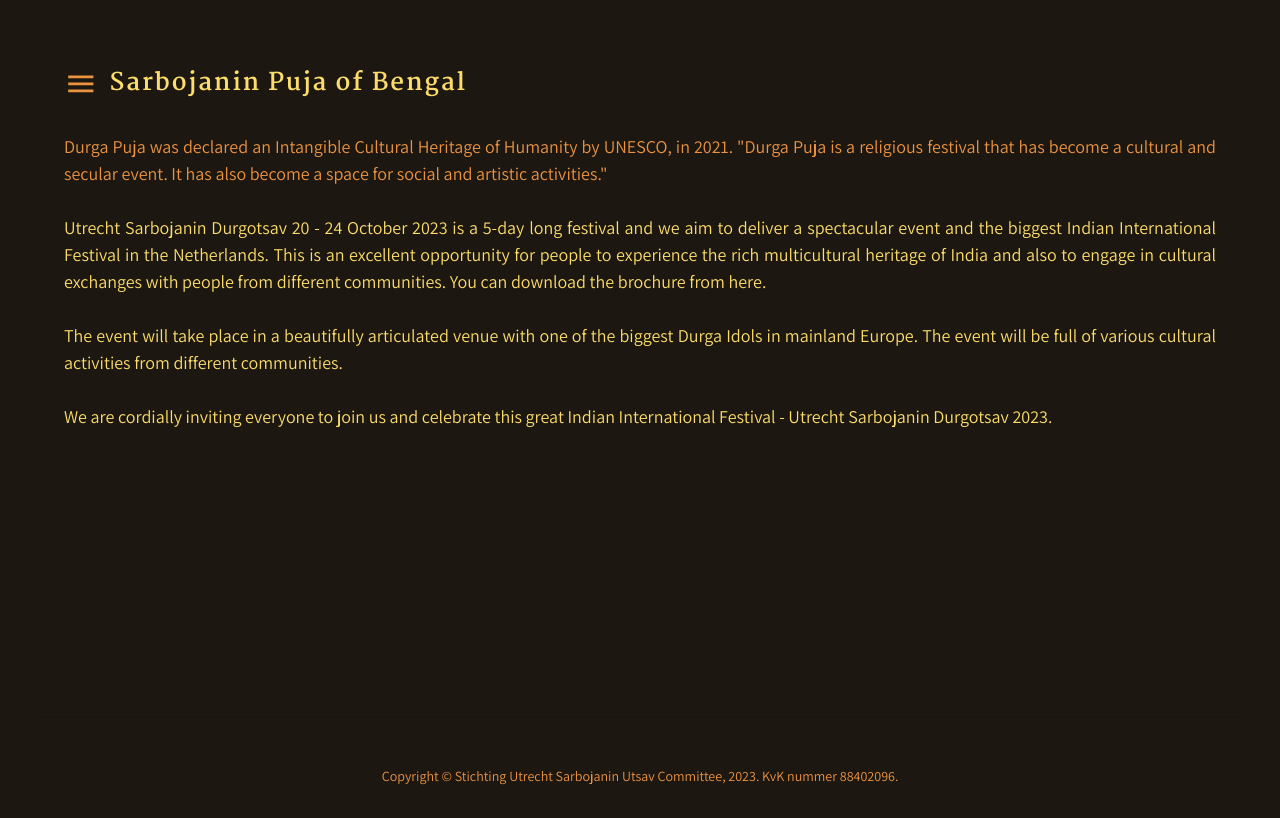
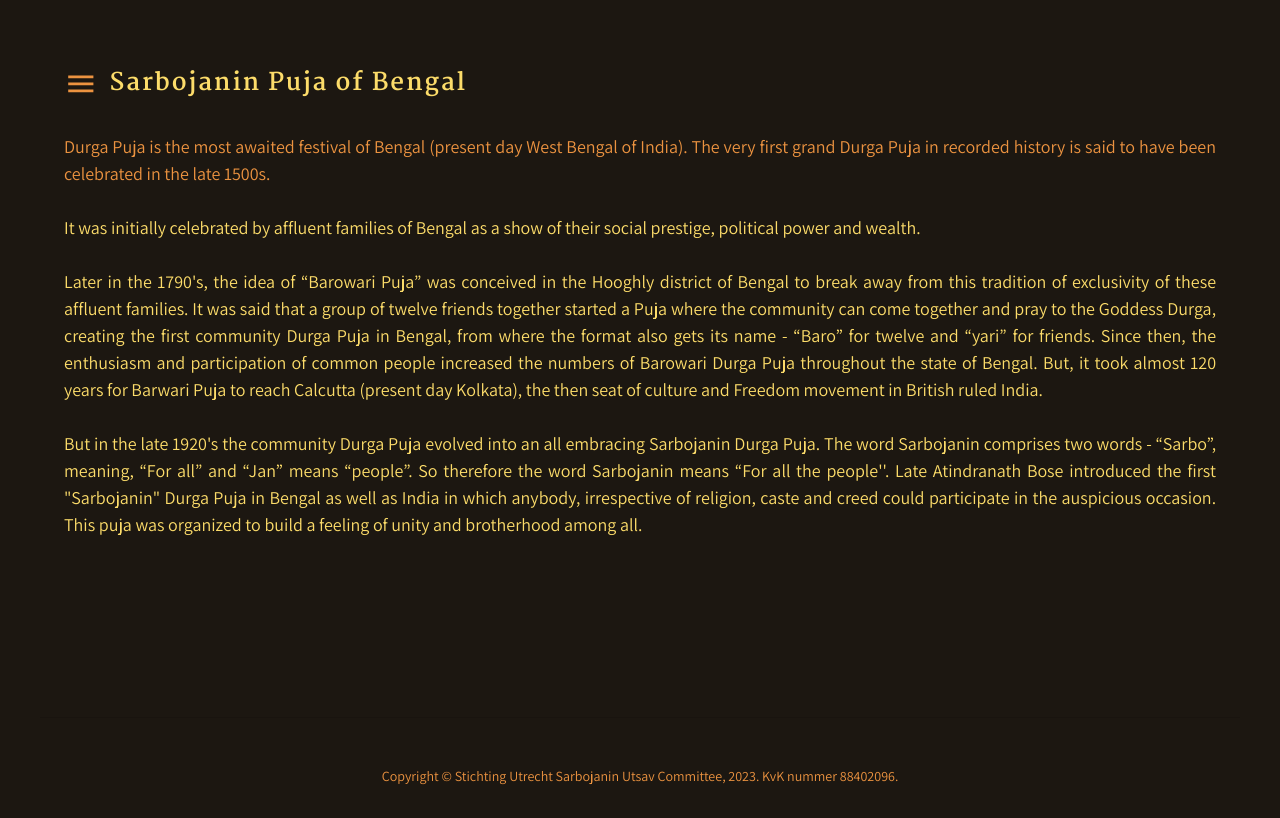
Before and after one commit to Utrecht-Sarbojanin/usuc-website, a React (Create React App) app: page /sarbojanin in a window 1280 px wide. Built offline with nearby package versions, Linux system fonts and the light colour scheme.

Commit message:
updated Home page

```diff
--- a/src/App.tsx
+++ b/src/App.tsx
@@ -13,6 +13,7 @@
 import { Durgotsav2023 } from './components/pages/Durgotsav2023';
 import { Sarbojanin } from './components/pages/Sarbojanin';
 import { Donation } from './components/pages/Donation';
+import { Memories } from './components/pages/Memories';
 
 const theme: Theme = createTheme(themeOptions);
 
@@ -30,6 +31,7 @@
           <Route path="/durgotsav2023" element={<Durgotsav2023 />} />
           <Route path="/sarbojanin" element={<Sarbojanin />} />
           <Route path="/donate" element={<Donation />} />
+          <Route path="/memories" element={<Memories />} />
         </Routes>
       </BrowserRouter>
       <Footer />
--- a/src/components/pages/Home.tsx
+++ b/src/components/pages/Home.tsx
@@ -172,7 +172,6 @@
 
 const NavigationButtons = () => {
   const navigate = useNavigate();
-
   const navigateTo = (path: String) => {
     // 👇️ navigate to /contacts
     navigate('/' + path);
@@ -243,7 +242,10 @@
   return (
     <Container sx={{ paddingTop: '40px' }} maxWidth="lg" component="main">
       <Grid container spacing={5} alignItems="flex-end">
-        <InfoCard title={'Our Sarbojanin Heritage'} buttonText="Read More">
+        <InfoCard
+          title={'Our Sarbojanin Heritage'}
+          buttonText="Read More"
+          target="sarbojanin">
           <Line>
             <Typography sx={{ display: 'inline-block' }}>
               {'Sarbojanin ['}
@@ -262,11 +264,17 @@
           </Line>
           <Line>{'The all embracing cultural heritage of Bengal'}</Line>
         </InfoCard>
-        <InfoCard title={'Upcomimg Event'} buttonText="Read More">
+        <InfoCard
+          title={'Upcomimg Event'}
+          buttonText="Read More"
+          target="durgotsav2023">
           <Line>{'Durgotsav (Durga Puja) 2023'}</Line>
           <Line>{'October 20 - 24'}</Line>
         </InfoCard>
-        <InfoCard title={'Memories'} buttonText="View Gallery">
+        <InfoCard
+          title={'Memories'}
+          buttonText="View Gallery"
+          target="memories">
           <Line>{'Sights and sounds of Utrecht Sarbojanin'}</Line>
         </InfoCard>
       </Grid>
@@ -275,13 +283,25 @@
 };
 
 const InfoCard = (props: any) => {
+  const navigate = useNavigate();
+  const navigateTo = (path: string) => {
+    navigate('/' + path);
+  };
+
+  const target: string = props.target || '';
+
   return (
     <Grid item xs={12} md={4}>
       <Card>
         <CardHeader title={props.title} sx={{ textAlign: 'center' }} />
         <CardContent sx={{ height: '100px' }}>{props.children}</CardContent>
         <CardActions>
-          <Button fullWidth variant={'outlined'}>
+          <Button
+            fullWidth
+            variant={'outlined'}
+            onClick={() => {
+              navigateTo(target);
+            }}>
             {props.buttonText}
           </Button>
         </CardActions>
--- /dev/null
+++ b/src/components/pages/Memories.tsx
@@ -0,0 +1,21 @@
+import { Grid, Typography } from '@mui/material';
+import React from 'react';
+import { PageContainer } from '../PageContainer';
+
+export const Memories = () => {
+  return (
+    <PageContainer title="Memories">
+      <Grid item xs={12}>
+        <Typography
+          sx={{
+            fontSize: '18px'
+          }}
+          variant="body1"
+          align="center"
+          component="p">
+          Coming Soon...
+        </Typography>
+      </Grid>
+    </PageContainer>
+  );
+};
--- a/src/components/pages/Sarbojanin.tsx
+++ b/src/components/pages/Sarbojanin.tsx
@@ -14,10 +14,9 @@
           align="justify"
           color={'secondary'}
           component="p">
-          Durga Puja was declared an Intangible Cultural Heritage of Humanity by
-          UNESCO, in 2021. "Durga Puja is a religious festival that has become a
-          cultural and secular event. It has also become a space for social and
-          artistic activities."
+          Durga Puja is the most awaited festival of Bengal (present day West
+          Bengal of India). The very first grand Durga Puja in recorded history
+          is said to have been celebrated in the late 1500s.
           <br />
           <br />
         </Typography>
@@ -28,20 +27,31 @@
           variant="body1"
           align="justify"
           component="p">
-          Utrecht Sarbojanin Durgotsav 20 - 24 October 2023 is a 5-day long
-          festival and we aim to deliver a spectacular event and the biggest
-          Indian International Festival in the Netherlands. This is an excellent
-          opportunity for people to experience the rich multicultural heritage
-          of India and also to engage in cultural exchanges with people from
-          different communities. You can download the brochure from here.
+          It was initially celebrated by affluent families of Bengal as a show
+          of their social prestige, political power and wealth.
           <br />
-          <br /> The event will take place in a beautifully articulated venue
-          with one of the biggest Durga Idols in mainland Europe. The event will
-          be full of various cultural activities from different communities.{' '}
+          <br /> Later in the 1790's, the idea of “Barowari Puja” was conceived
+          in the Hooghly district of Bengal to break away from this tradition of
+          exclusivity of these affluent families. It was said that a group of
+          twelve friends together started a Puja where the community can come
+          together and pray to the Goddess Durga, creating the first community
+          Durga Puja in Bengal, from where the format also gets its name -
+          “Baro” for twelve and “yari” for friends. Since then, the enthusiasm
+          and participation of common people increased the numbers of Barowari
+          Durga Puja throughout the state of Bengal. But, it took almost 120
+          years for Barwari Puja to reach Calcutta (present day Kolkata), the
+          then seat of culture and Freedom movement in British ruled India.
           <br />
           <br />
-          We are cordially inviting everyone to join us and celebrate this great
-          Indian International Festival - Utrecht Sarbojanin Durgotsav 2023.
+          But in the late 1920's the community Durga Puja evolved into an all
+          embracing Sarbojanin Durga Puja. The word Sarbojanin comprises two
+          words - “Sarbo”, meaning, “For all” and “Jan” means “people”. So
+          therefore the word Sarbojanin means “For all the people''. Late
+          Atindranath Bose introduced the first "Sarbojanin" Durga Puja in
+          Bengal as well as India in which anybody, irrespective of religion,
+          caste and creed could participate in the auspicious occasion. This
+          puja was organized to build a feeling of unity and brotherhood among
+          all.
         </Typography>
       </Grid>
     </PageContainer>
```
